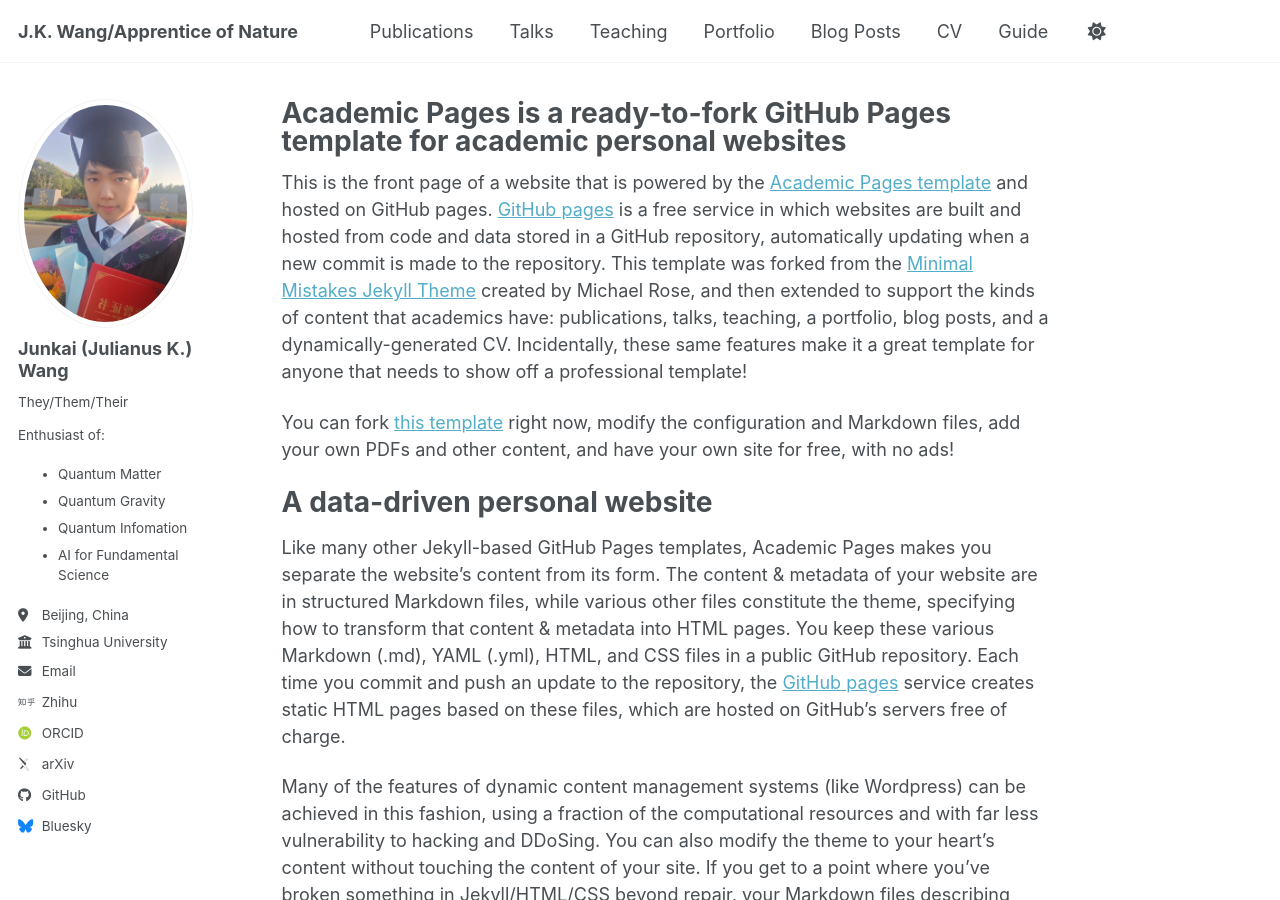
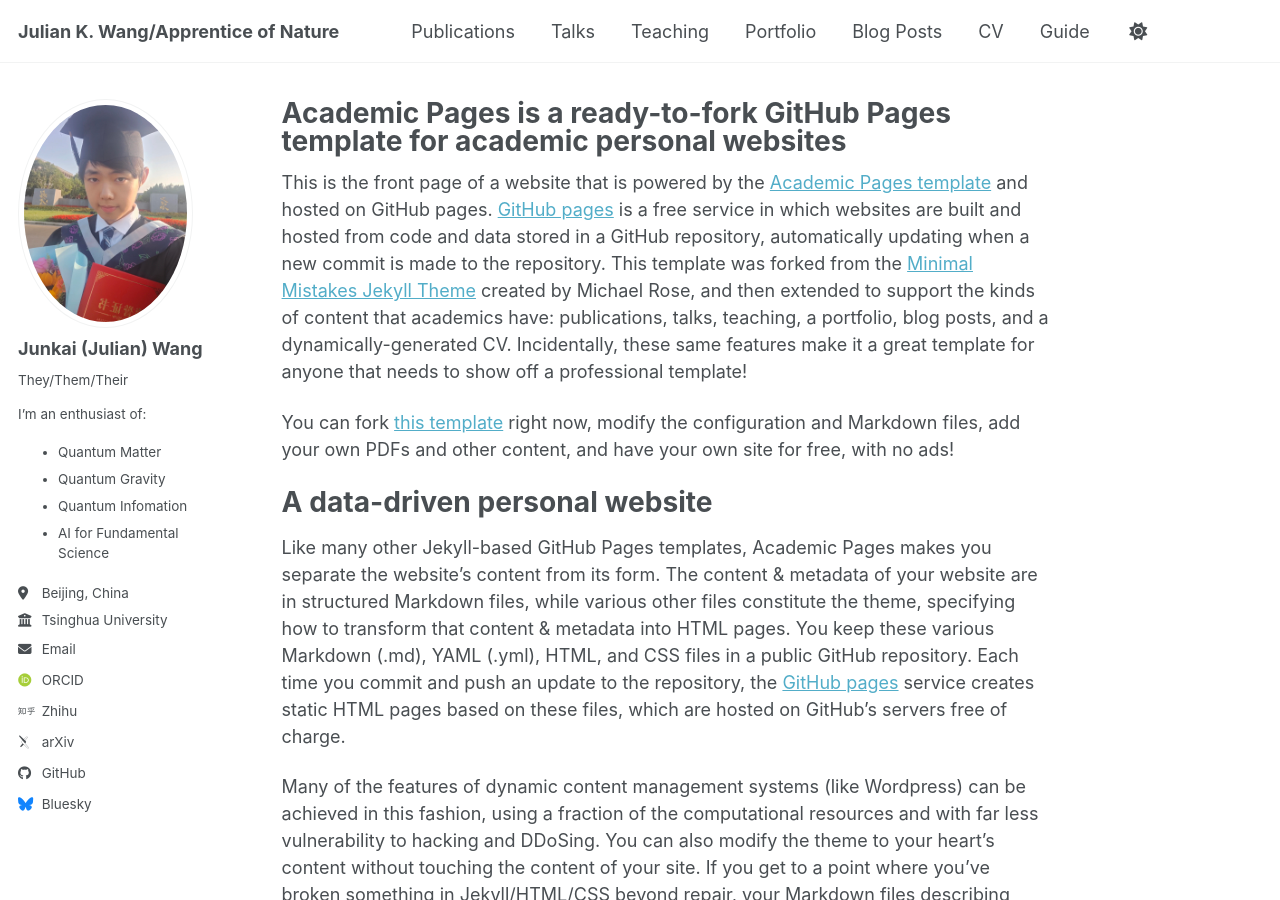
Before and after one commit to JunkaiWang-TheoPhy/JunkaiWang-TheoPhy.github.io, a Jekyll site: the page built from _pages/about.md, in a window 1280 px wide and 900 px high. Built offline with Jekyll 4.4.1, drawn with Linux system fonts in a browser that asks for light colours; some web fonts are replaced; a script bundle is joined from its source files by our own code; library files that are not in the unit come from our copies.

Commit message:
Update author info and reorder Zhihu link
Updated the site and author name in _config.yml, revised the author bio, and moved the Zhihu link below ORCID in author-profile.html for improved consistency.

```diff
--- a/_config.yml
+++ b/_config.yml
@@ -9,7 +9,7 @@
 # Basic Site Settings
 locale                   : "en-US"
 site_theme               : "default" # Currently available options are "default", "air"
-title                    : "J.K. Wang/Apprentice of Nature"
+title                    : "Julian K. Wang/Apprentice of Nature"
 title_separator          : "-"
 name                     : &name "Your Name"
 description              : &description "Your Name's academic portfolio"   # Update this with a general description of your site, this is the default if not overridden by a page
@@ -24,10 +24,10 @@ repository               : "JunkaiWang-TheoPhy/JunkaiWang-TheoPhy.github.io"
 author:
   # Biographic information
   avatar           : "my-avatar.jpg"
-  name             : "Junkai (Julianus K.) Wang"  # Update this with your name
+  name             : "Junkai (Julian) Wang"  # Update this with your name
   pronouns         : "They/Them/Their"
   bio              : |-
-    Enthusiast of:
+    I'm an enthusiast of:
     - Quantum Matter
     - Quantum Gravity
     - Quantum Infomation
--- a/_includes/author-profile.html
+++ b/_includes/author-profile.html
@@ -41,11 +41,11 @@
       {% if author.academia %}
         <li><a href="{{ author.academia }}"><i class="ai ai-academia ai-fw icon-pad-right" aria-hidden="true"></i>Academia</a></li>
       {% endif %}
+      {% if author.orcid %}
+        <li><a href="{{ author.orcid }}"><i class="ai ai-orcid ai-fw icon-pad-right"></i>ORCID</a></li>
+      {% endif %}
       {% if author.zhihu %}
         <li><a href="https://www.zhihu.com/people/{{ author.zhihu }}"><i class="fab fa-fw fa-zhihu icon-pad-right" aria-hidden="true"></i>Zhihu</a></li>
-      {% endif %}
-      {% if author.orcid %}
-        <li><a href="{{ author.orcid }}"><i class="ai ai-orcid ai-fw icon-pad-right"></i>ORCID</a></li>
       {% endif %}
       {% if author.arxiv %}
         <li><a href="{{ author.arxiv }}"><i class="ai ai-arxiv ai-fw icon-pad-right"></i>arXiv</a></li>
```
